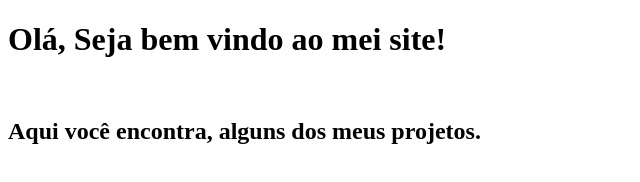
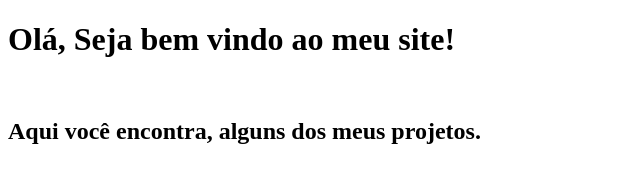
Before and after one commit to antoniocruzz/ascruz, a plain HTML site: page index.html in a window 1280 px wide. Shown: the full height of the page, 0-640 px from the left. Drawn offline with Linux system fonts and the light colour scheme.

Commit message:
Update index.html
correção no texto.

```diff
--- a/index.html
+++ b/index.html
@@ -7,7 +7,7 @@
     <title>Antonio S. Cruz</title>
   </head>
   <body>
-    <h1>Olá, Seja bem vindo ao mei site!</h1>
+    <h1>Olá, Seja bem vindo ao meu site!</h1>
     <br />
     <h2>Aqui você encontra, alguns dos meus projetos.</h2>
   </body>
```
